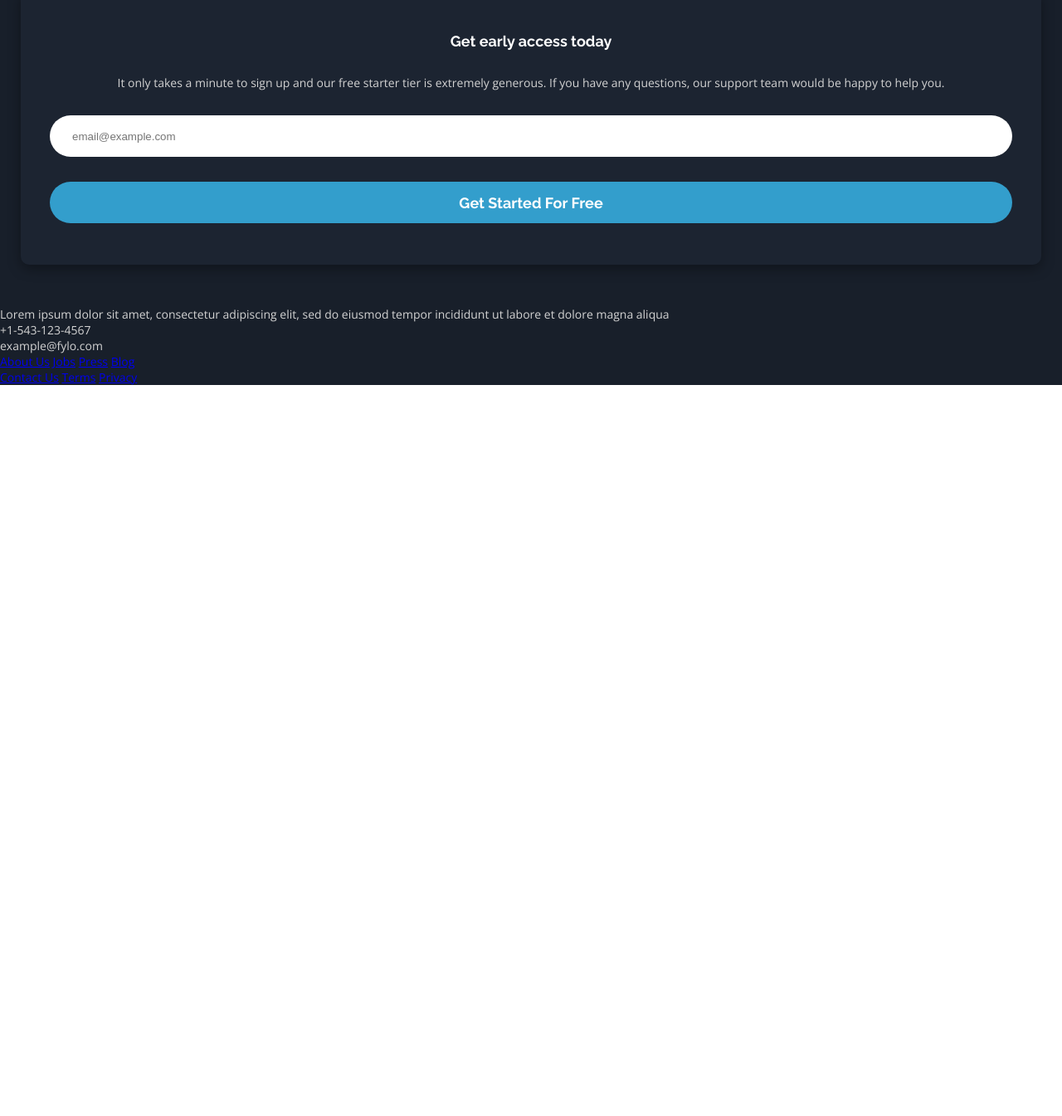
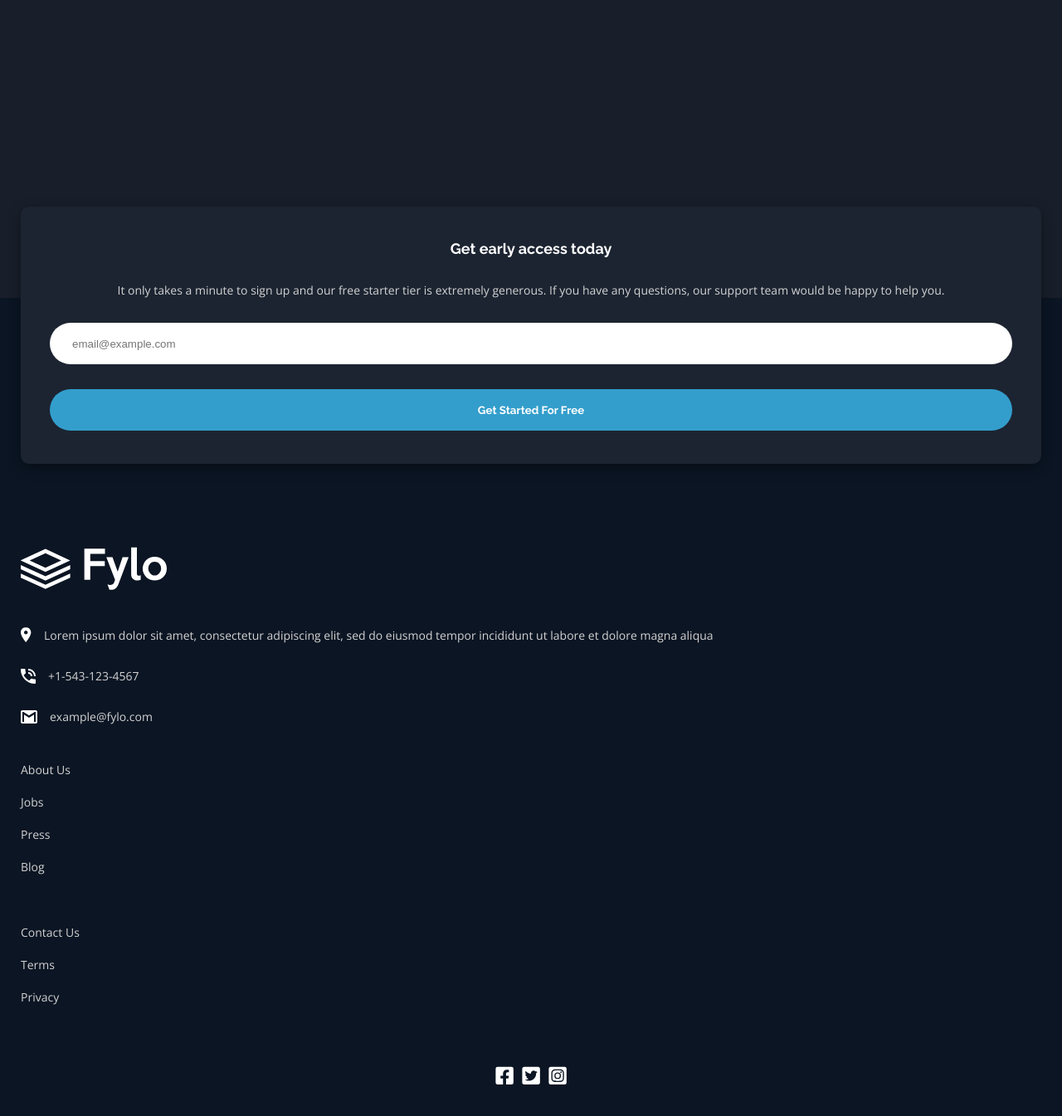
Before and after one commit to ittybe/fylo-landing-page, a website built with webpack: page src/index.html in a window 1280 px wide. Shown: the part 3787-5132 px from the top of the page at 83% size. Before the commit the page ends 4251 px from the top, so only its background shows below. Built offline with nearby package versions, Linux system fonts and the light colour scheme.

Commit message:
get early access position and footer

```diff
--- a/src/index.html
+++ b/src/index.html
@@ -136,27 +136,36 @@
         <div class="heading">Get early access today</div>
         <div class="text">It only takes a minute to sign up and our free starter tier is extremely generous. If you have any
           questions, our support team would be happy to help you.</div>
-        <input type="text" placeholder="email@example.com">
-        <button class="button">Get Started For Free</button>
+        <div>
+          <input type="text" placeholder="email@example.com">
+          <button class="button">Get Started For Free</button>
+        </div>
+
       </form>
     </div>
     <div class="footer-wrapper">
       <div class="logo-wrapper">
-
-      </div>
-      <div class="location">
-        <div class="icon"></div>
-        <div class="text">Lorem ipsum dolor sit amet, consectetur adipiscing elit, sed do eiusmod tempor incididunt ut labore et
-          dolore magna aliqua
-        </div>
+        <img src="./assets/logo.svg" alt="">
       </div>
       <div class="contacts">
         <div class="contact">
-          <div class="icon"></div>
+          <div class="icon">
+            <img src="./assets/icon-location.svg" alt="">
+          </div>
+          <div class="text">Lorem ipsum dolor sit amet, consectetur adipiscing elit, sed do eiusmod tempor incididunt ut labore et
+            dolore magna aliqua
+          </div>
+        </div>
+        <div class="contact">
+          <div class="icon">
+            <img src="./assets/icon-phone.svg" alt="">
+          </div>
           <div class="text">+1-543-123-4567</div>
         </div>
         <div class="contact">
-          <div class="icon"></div>
+          <div class="icon">
+            <img src="./assets/icon-email.svg" alt="">
+          </div>
           <div class="text">example@fylo.com</div>
         </div>
         <div class="links">
@@ -171,9 +180,9 @@
           <a href="#" class="link">Privacy</a>
         </div>
         <div class="social-media">
-          <a href="#" class="icon"></a>
-          <a href="#" class="icon"></a>
-          <a href="#" class="icon"></a>
+          <a href="#"><i class="fab fa-facebook-square"></i></a>
+          <a href="#"><i class="fab fa-twitter-square"></i></a>
+          <a href="#"><i class="fab fa-instagram-square"></i></a>
         </div>
       </div>
     </div>
--- a/src/mobile-styles.css
+++ b/src/mobile-styles.css
@@ -275,11 +275,14 @@ body {
 .get-early-access {
     display: flex;
     flex-direction: column;
-    padding: 50px 35px;
+    padding: 40px 35px;
     border-radius: 10px;
     background-color: var(--primary-dark-blue-intro);
     text-align: center;
     box-shadow: rgba(0, 0, 0, 0.35) 0px 5px 15px;
+
+    position: relative;
+    bottom: -250px;
 }
 
 
@@ -310,7 +313,6 @@ body {
     height: 50px;
     border-radius: 25px;
 
-    font-size: large;
     font-weight: var(--weight-bold);
     font-family: var(--font-family-heading);
     color: white;
@@ -321,3 +323,69 @@ body {
 .get-early-access .button:hover {
     background-color: var(--cyan-cta-gradient);
 }
+
+/* footer */
+
+.footer-wrapper {
+    background-color: var(--primary-dark-blue-footer-bg);
+    padding: 300px var(--page-sides-padding-mobile) var(--page-top-bottom-padding-mobile);
+}
+
+.footer-wrapper .logo-wrapper {
+    display: block;
+}
+
+.contacts {
+    display: flex;
+    flex-direction: column;
+    margin: 30px 0px;
+}
+
+.contacts>.contact:nth-child(1) .icon {
+    align-self: flex-start;
+}
+
+.contact {
+    display: flex;
+    flex-direction: row;
+    margin: 15px 0px;
+    align-items: center;
+}
+
+.contact .text {
+    margin: 0px 15px;
+}
+
+.links {
+    display: flex;
+    flex-direction: column;
+    margin: 20px 0px;
+}
+
+.links .link:visited, .link:link {
+    text-decoration: none;
+    color: var(--neutral-gray);
+    margin: 10px 0px;
+}
+
+.links .link:hover {
+    color: var(--neutral-white);
+}
+
+.social-media {
+    display: flex;
+    flex-direction: row;
+    justify-content: center;
+    align-items: center;
+    margin-top: 35px;
+}
+
+.social-media a {
+    margin: 10px;
+    color: var(--neutral-white);
+    transform: scale(1.75);
+}
+
+.social-media a:hover{
+    color: var(--blue-cta-gradient);
+}
```
